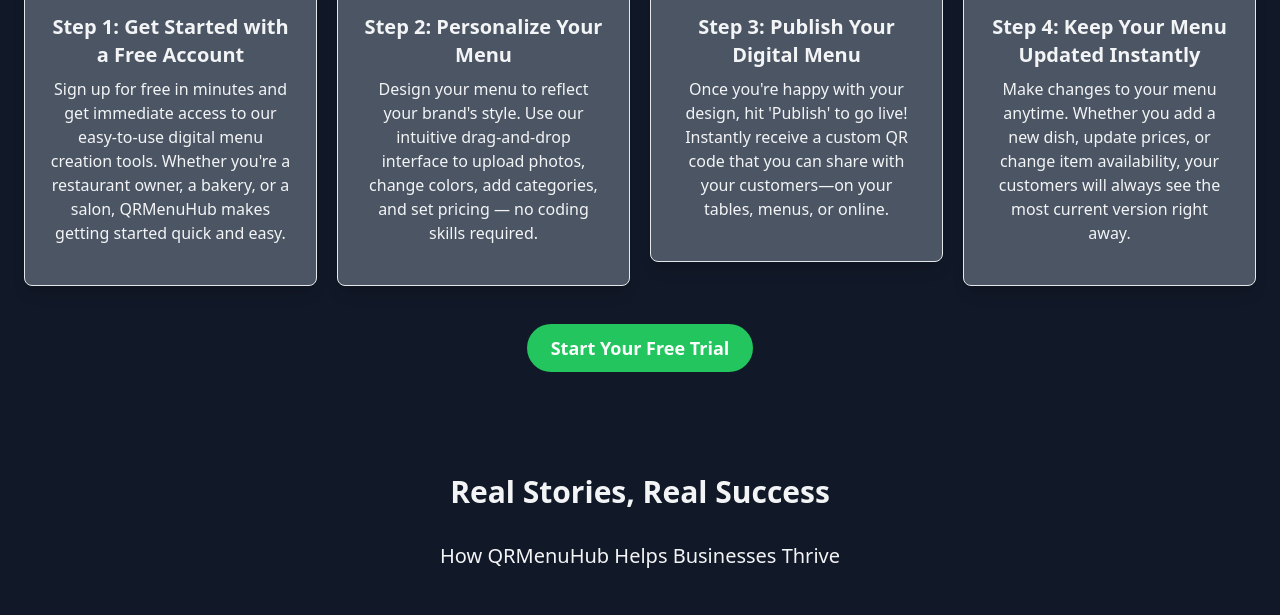
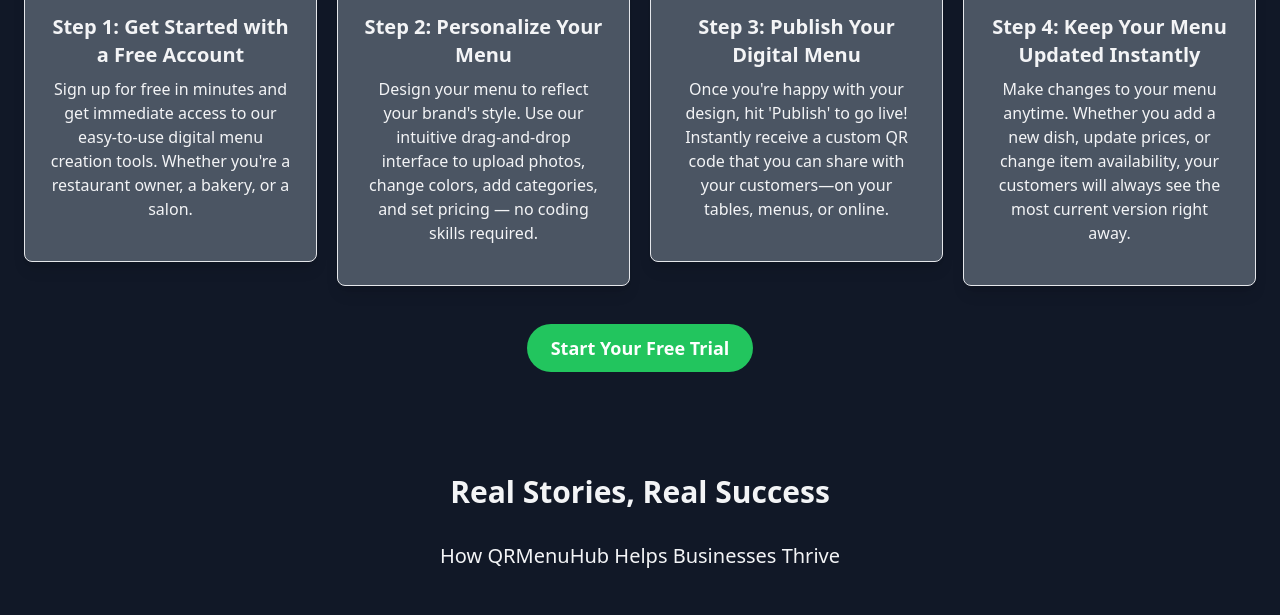
Before and after one commit to aminur019/QR-Menu-Hub, a plain HTML site: page index.html in a window 1280 px wide. Shown: the part 7411-8026 px from the top of the page. Drawn offline with nearby package versions, Linux system fonts and the light colour scheme.

Commit message:
Update index.html

```diff
--- a/index.html
+++ b/index.html
@@ -804,7 +804,7 @@
        Step 1: Get Started with a Free Account
       </h2>
       <p class="text-center mb-4">
-       Sign up for free in minutes and get immediate access to our easy-to-use digital menu creation tools. Whether you're a restaurant owner, a bakery, or a salon, QRMenuHub makes getting started quick and easy.
+       Sign up for free in minutes and get immediate access to our easy-to-use digital menu creation tools. Whether you're a restaurant owner, a bakery, or a salon.
       </p>
      </div>
      <!-- Step 2 -->
```
